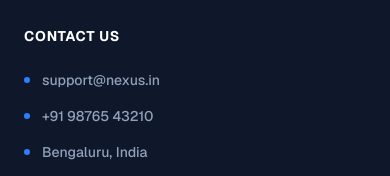
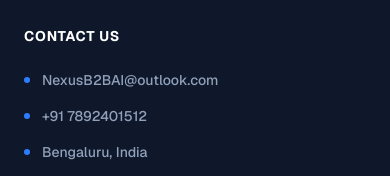
Before and after one commit to aryandotexe30/Nexus, a Next.js app: page / in a window 390 px wide. Shown: the part 4900-5076 px from the top of the page. Built offline with nearby package versions, Linux system fonts and the light colour scheme; no server answers.

Commit message:
chore: update contact email and phone number in footer

```diff
--- a/src/app/page.tsx
+++ b/src/app/page.tsx
@@ -424,8 +424,8 @@ export default function LandingPage() {
               <div>
                 <h4 className="text-white font-bold mb-6 uppercase tracking-wider text-sm">Contact Us</h4>
                 <ul className="space-y-4 text-sm font-medium text-slate-400">
-                  <li className="flex items-center gap-3"><div className="w-1.5 h-1.5 rounded-full bg-blue-500 shrink-0"></div> support@nexus.in</li>
-                  <li className="flex items-center gap-3"><div className="w-1.5 h-1.5 rounded-full bg-blue-500 shrink-0"></div> +91 98765 43210</li>
+                  <li className="flex items-center gap-3"><div className="w-1.5 h-1.5 rounded-full bg-blue-500 shrink-0"></div> NexusB2BAI@outlook.com</li>
+                  <li className="flex items-center gap-3"><div className="w-1.5 h-1.5 rounded-full bg-blue-500 shrink-0"></div> +91 7892401512</li>
                   <li className="flex items-center gap-3"><div className="w-1.5 h-1.5 rounded-full bg-blue-500 shrink-0"></div> Bengaluru, India</li>
                 </ul>
               </div>
```
